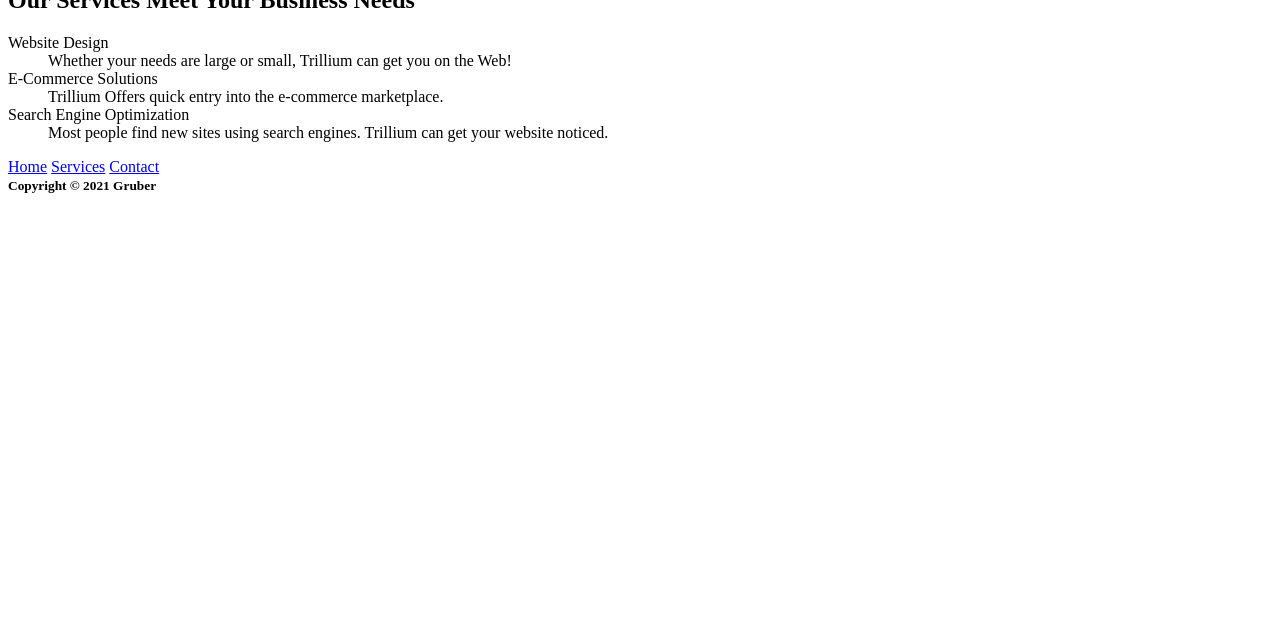
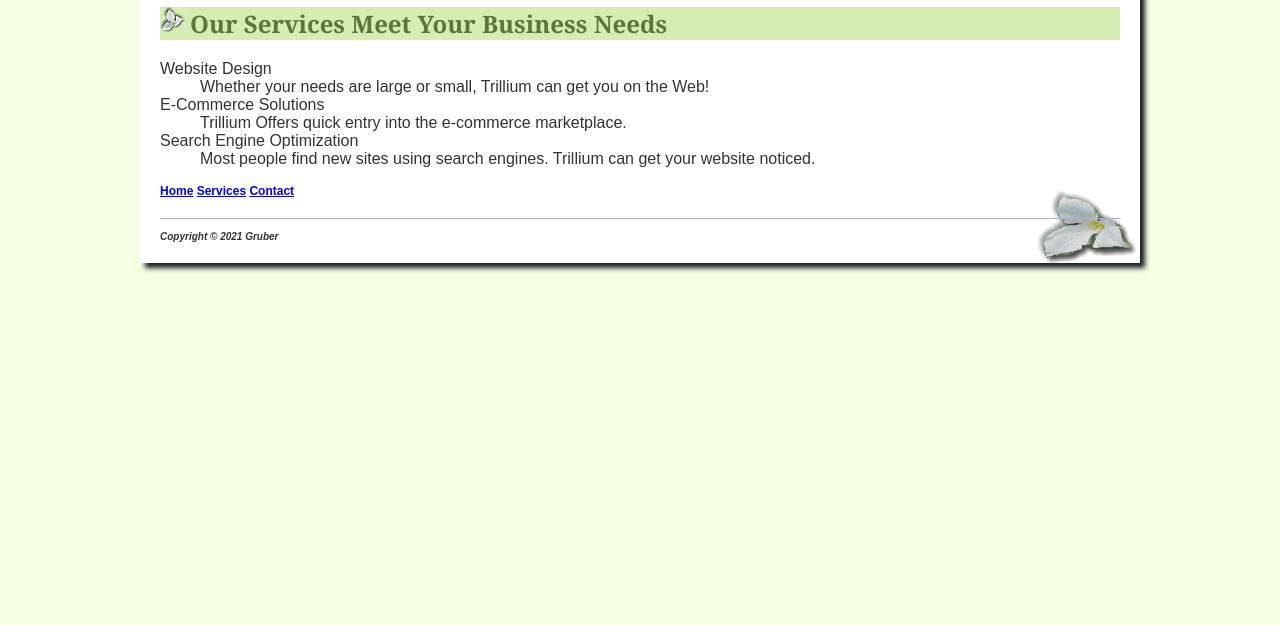
Before and after one commit to 44144-fa21/ch4inclassnotes-JosephGruberNW, a plain HTML site: page services.html in a window 1280 px wide. Shown: the part 175-800 px from the top of the page. Drawn offline with Linux system fonts and the light colour scheme.

Commit message:
Update for Chapter 4 InClassNotes

```diff
--- a/services.html
+++ b/services.html
@@ -1,11 +1,15 @@
 <!DOCTYPE html>
 <html lang="en">
+
 <head>
 	<title>Gruber Chapter 4 InClass Notes</title>
 	<meta charset="utf-8">
 	<link rel="icon" href="favicon.ico" type="image/x-con">
+	<link rel="stylesheet" href="style.css">
 </head>
+
 <body>
+	<div id="container">
 		<!-- Structural Elements - header, nav, main, footer -->
 		<header>
 			<!-- Image Map Generated by http://www.image-map.net/ -->
@@ -45,6 +49,7 @@
 		<footer>
 			<small><strong>Copyright &copy; 2021 Gruber</strong></small>
 		</footer>
+	</div>
+</body>
 
-    </body>
 </html>
```
Also changed, not shown: contact.html (+6 -1 lines), index.html (+4 -2 lines). Lines whose indentation alone changed are shown as unchanged.
